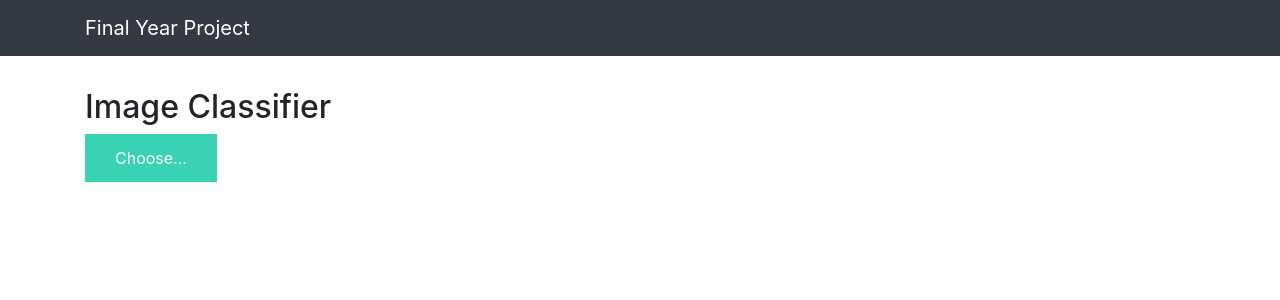
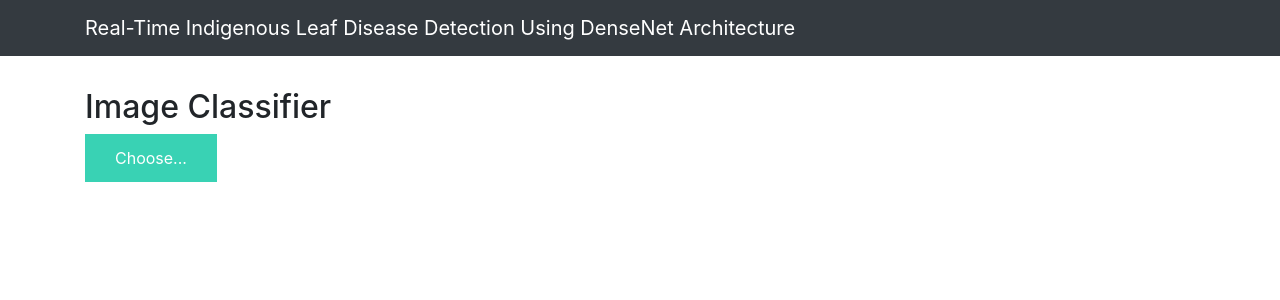
Before and after one commit to jerrygeorge828/Final_Year_Project, a Flask app: page / in a window 1280 px wide. Shown: the top 300 px of the page. Run offline with Flask 2, Linux system fonts and the light colour scheme; some libraries are stand-ins or nearby versions.

Commit message:
Update base.html

```diff
--- a/templates/base.html
+++ b/templates/base.html
@@ -4,7 +4,7 @@
     <meta charset="UTF-8">
     <meta name="viewport" content="width=device-width, initial-scale=1.0">
     <meta http-equiv="X-UA-Compatible" content="ie=edge">
-    <title>Final Year Project</title>
+    <title>Senior Project</title>
     <link href="https://cdn.bootcss.com/bootstrap/4.0.0/css/bootstrap.min.css" rel="stylesheet">
     <script src="https://cdn.bootcss.com/popper.js/1.12.9/umd/popper.min.js"></script>
     <script src="https://cdn.bootcss.com/jquery/3.3.1/jquery.min.js"></script>
@@ -15,7 +15,7 @@
 <body>
     <nav class="navbar navbar-dark bg-dark">
         <div class="container">
-            <a class="navbar-brand" href="#">Final Year Project</a>
+            <a class="navbar-brand" href="#">Real-Time Indigenous Leaf Disease Detection Using DenseNet Architecture</a>
         </div>
     </nav>
     <div class="container">
```
